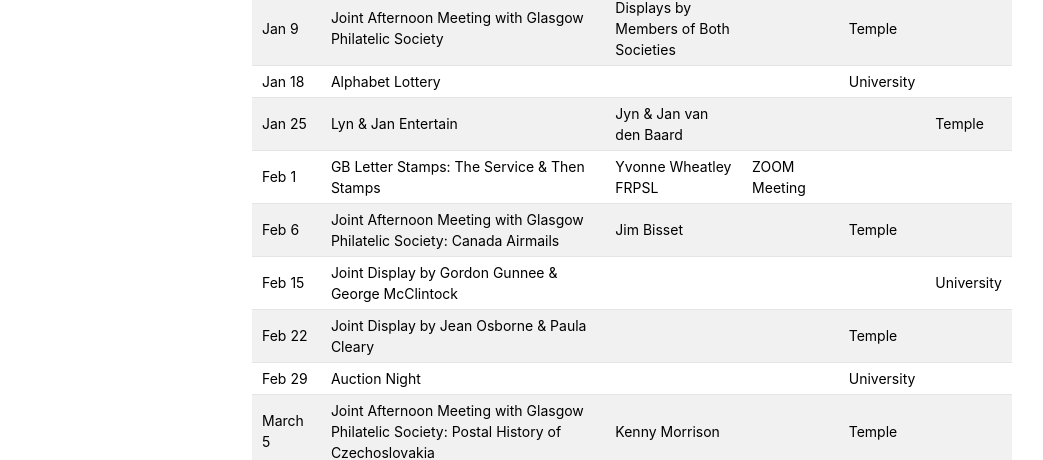
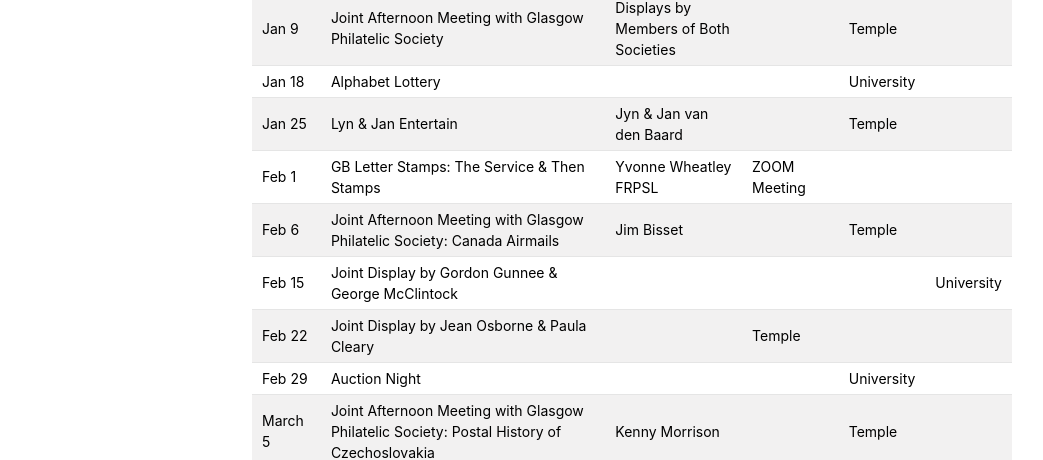
Before and after one commit to astalker/caledonian-stamps, a Jekyll site: the page built from meetings.md, in a window 1280 px wide. Shown: the part 1010-1470 px from the top of the page, without its empty margins (118-1161 px from the left). Built offline with Jekyll 4.4.1, drawn with Linux system fonts in a browser that asks for light colours; our own code applies the rules of GitHub Pages for plain Markdown files.

Commit message:
column edits

```diff
--- a/meetings.md
+++ b/meetings.md
@@ -24,11 +24,11 @@ Dec 14 | Christmas Evening |             |             | Temple
 Jan 4  | Malta: Postal Consequences of Political Decisions | Ian Mason | ZOOM Meeting
 Jan 9  | Joint Afternoon Meeting with Glasgow Philatelic Society | Displays by Members of Both Societies|             | Temple
 Jan 18 | Alphabet Lottery |              |             | University
-Jan 25 | Lyn & Jan Entertain | Jyn & Jan van den Baard|             |             |Temple
+Jan 25 | Lyn & Jan Entertain | Jyn & Jan van den Baard|             |Temple
 Feb 1  | GB Letter Stamps: The Service & Then Stamps| Yvonne Wheatley FRPSL | ZOOM Meeting
 Feb 6  | Joint Afternoon Meeting with Glasgow Philatelic Society: Canada Airmails | Jim Bisset |             | Temple
 Feb 15 | Joint Display by Gordon Gunnee & George McClintock |               |              |              |University
-Feb 22 | Joint Display by Jean Osborne & Paula Cleary |            |                 |Temple
+Feb 22 | Joint Display by Jean Osborne & Paula Cleary |                |Temple
 Feb 29 | Auction Night |             |             | University
 March 5  | Joint Afternoon Meeting with Glasgow Philatelic Society: Postal History of Czechoslovakia | Kenny Morrison|             | Temple
 March 14 | Heligoland/Helgoland | Norman Hudson |               |University
```
